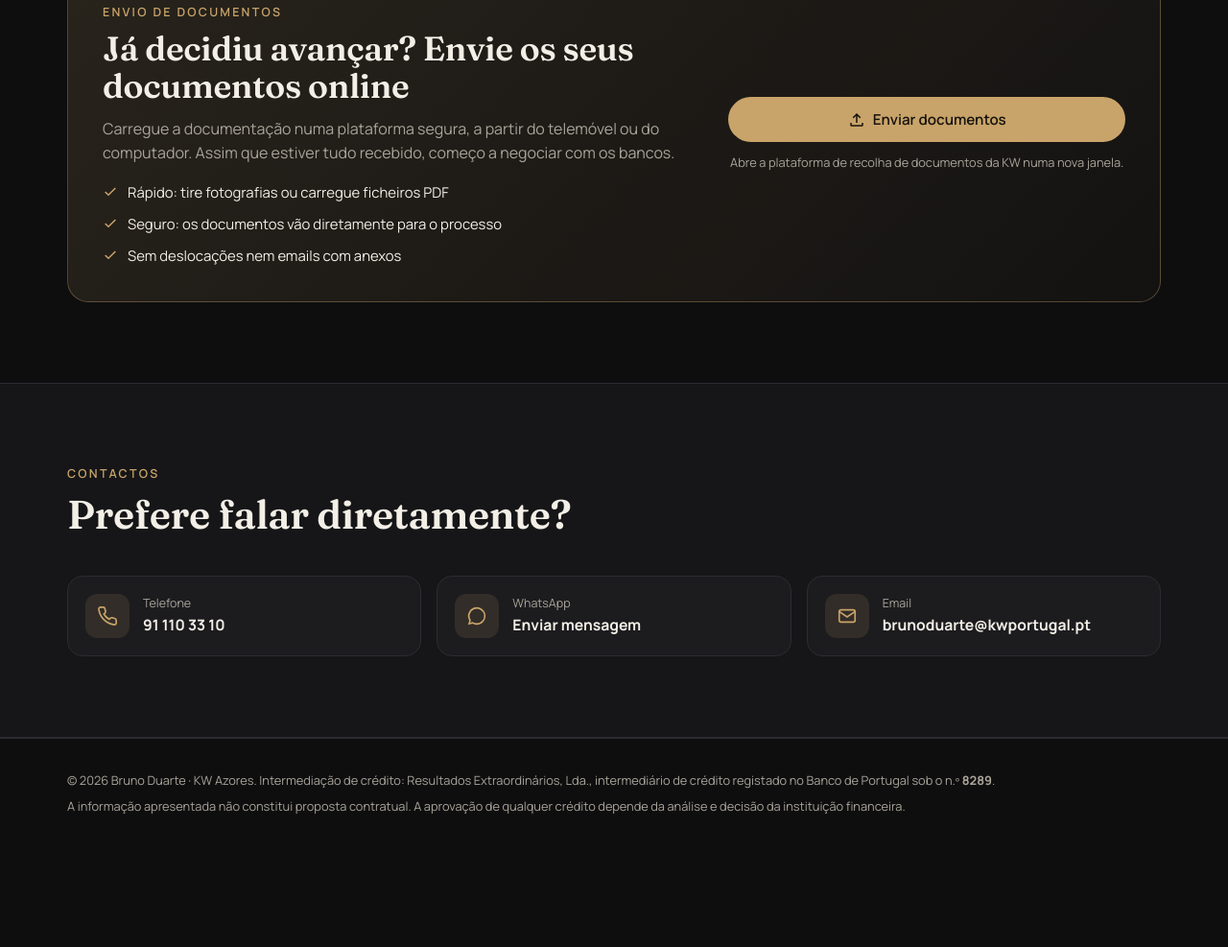
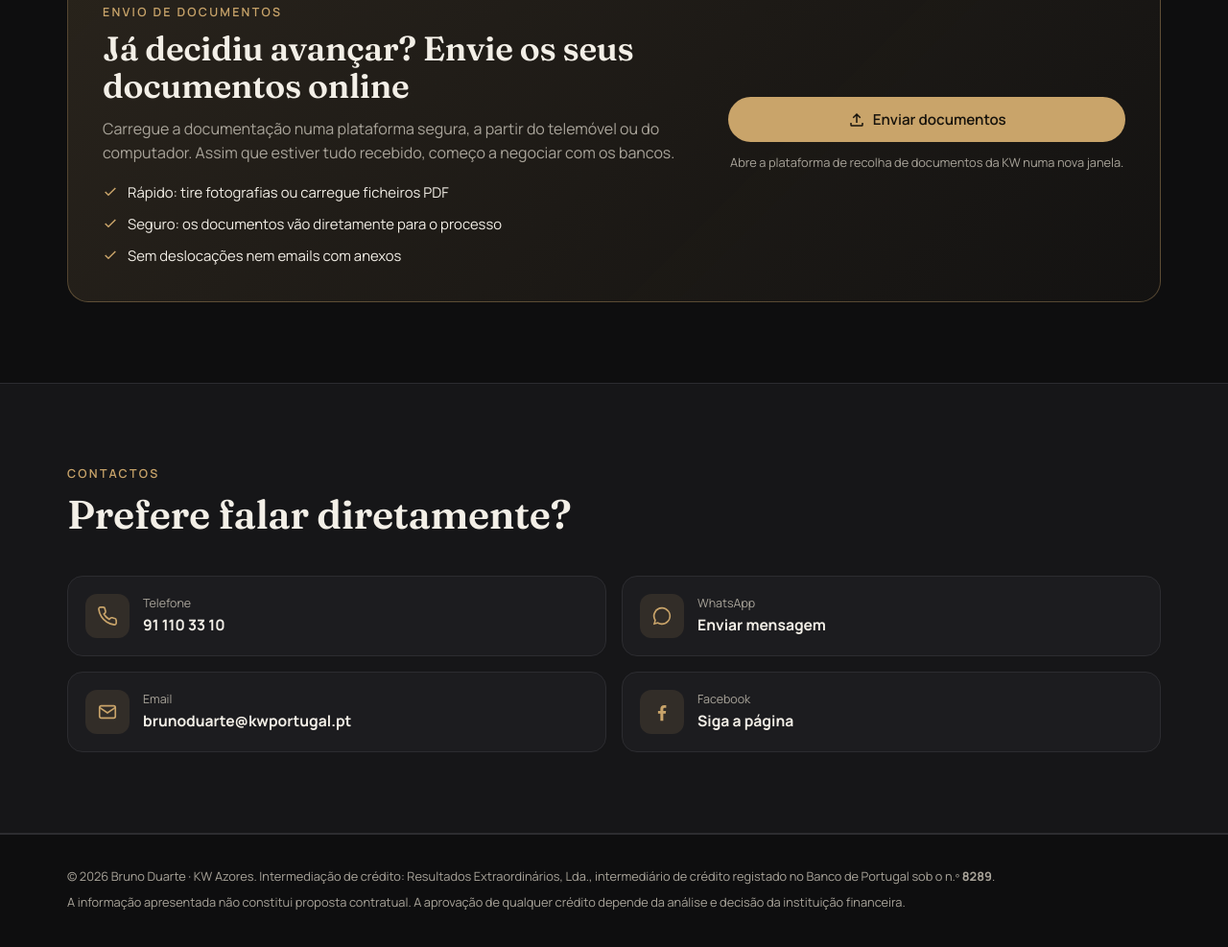
Before and after one commit to creditmanagerbrduarte/creditmanager.brduarte, a plain HTML site: page index.html in a window 1280 px wide. Shown: the part 4166-5153 px from the top of the page at 96% size. Before the commit the page ends 5107 px from the top, so only its background shows below. Drawn offline with Linux system fonts and the light colour scheme.

Commit message:
Adiciona link da página de Facebook e código QR
Co-Authored-By: Claude Opus 5.5 <noreply@anthropic.com>
Claude-Session: https://claude.ai/code/session_01Wt7eTZ5oiYAmebxV7N87qQ

```diff
--- a/index.html
+++ b/index.html
@@ -114,7 +114,7 @@ select{appearance:none;background-image:linear-gradient(45deg,transparent 50%,va
 @media (max-width:520px){.kw-logo{height:34px}.brand{gap:10px}.brand b{font-size:.9rem}}
 @media (max-width:360px){.brand .sep,.brand > div{display:none}}
 /* contact & footer */
-.contact{display:grid;grid-template-columns:repeat(3,1fr);gap:16px;margin-top:8px}
+.contact{display:grid;grid-template-columns:repeat(2,1fr);gap:16px;margin-top:8px}
 .contact a{display:flex;align-items:center;gap:14px;text-decoration:none;background:var(--card);border:1px solid var(--line);border-radius:16px;padding:18px}
 .contact a:hover{border-color:var(--gold)}
 .contact small{display:block;color:var(--muted);font-size:.78rem}
@@ -462,6 +462,10 @@ input[type=range]::-moz-range-thumb{width:18px;height:18px;border-radius:50%;bac
           <div class="icon" style="margin:0"><svg width="22" height="22" viewBox="0 0 24 24" fill="none" stroke="currentColor" stroke-width="1.8"><rect x="3" y="5" width="18" height="14" rx="2"/><path d="m3 7 9 6 9-6"/></svg></div>
           <div><small>Email</small><b>brunoduarte@kwportugal.pt</b></div>
         </a>
+        <a href="https://www.facebook.com/profile.php?id=61567431056235" target="_blank" rel="noopener">
+          <div class="icon" style="margin:0"><svg width="22" height="22" viewBox="0 0 24 24" fill="currentColor"><path d="M13.5 22v-8h2.7l.4-3.2h-3.1V8.8c0-.9.3-1.5 1.6-1.5h1.7V4.4c-.3 0-1.3-.1-2.5-.1-2.4 0-4.1 1.5-4.1 4.2v2.3H7.5V14h2.7v8h3.3Z"/></svg></div>
+          <div><small>Facebook</small><b>Siga a página</b></div>
+        </a>
       </div>
     </div>
   </section>
```
Also changed, not shown: img/qr-pagina-credito.png (added).
